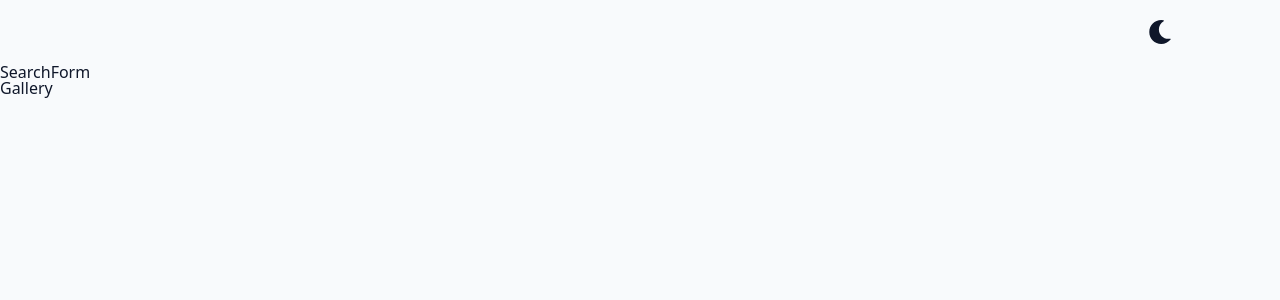
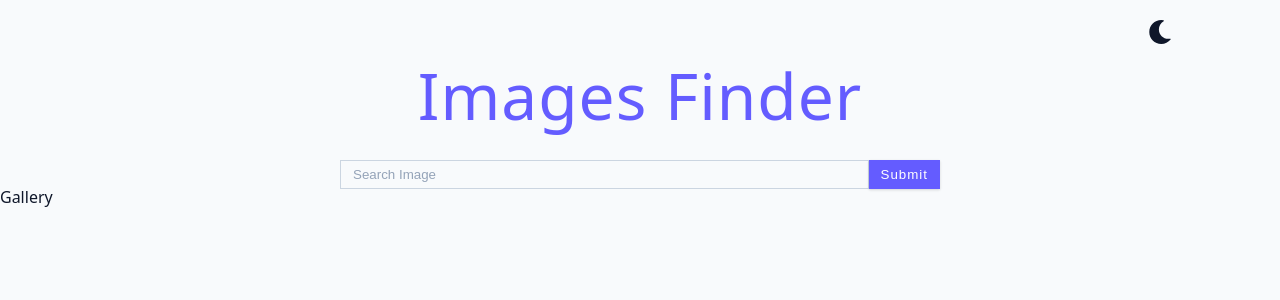
Before and after one commit to tsheporamantso/images-finder, a React (Vite) app: page / in a window 1280 px wide. Shown: the top 300 px of the page. Built offline with nearby package versions, Linux system fonts and the light colour scheme.

Commit message:
Add form with input and button and also add inout control with guard claws

```diff
--- a/src/components/SearchForm.jsx
+++ b/src/components/SearchForm.jsx
@@ -1,7 +1,35 @@
-import React from "react";
+import React, { useState } from "react";
+import { toast } from "react-toastify";
 
 const SearchForm = () => {
-  return <div>SearchForm</div>;
+  const [searchValue, setSearchValue] = useState("");
+
+  const handleSubmit = (e) => {
+    e.preventDefault();
+    if (!searchValue) {
+      toast.error("Cannot submit empty field!");
+      return;
+    }
+  };
+
+  return (
+    <section>
+      <h1 className="title">Images Finder</h1>
+      <form className="search-form" onSubmit={handleSubmit}>
+        <input
+          type="text"
+          name="search"
+          placeholder="Search Image"
+          className="form-input search-input"
+          value={searchValue}
+          onChange={(e) => setSearchValue(e.target.value)}
+        />
+        <button type="submit" className="btn">
+          Submit
+        </button>
+      </form>
+    </section>
+  );
 };
 
 export default SearchForm;
```
